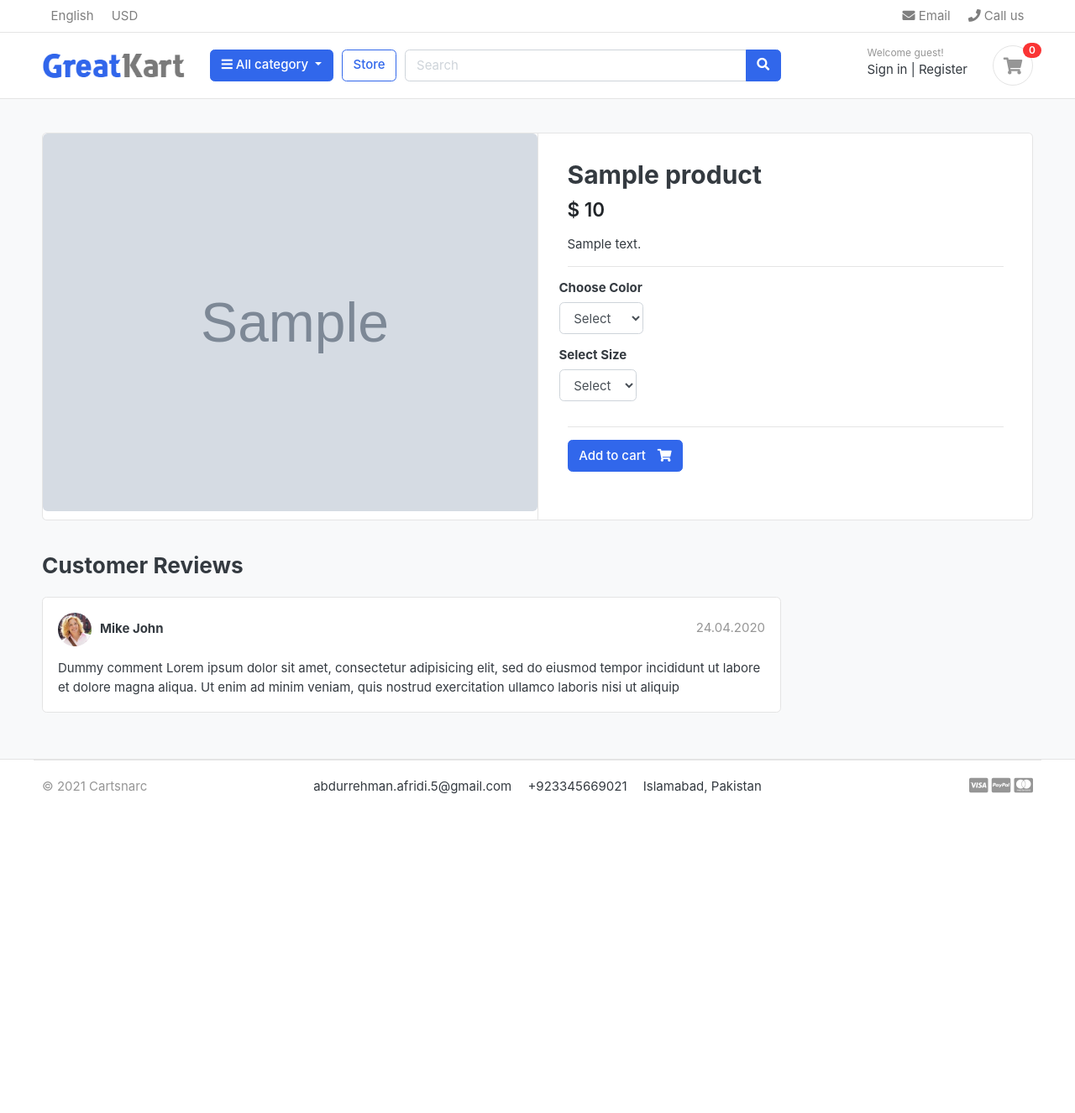
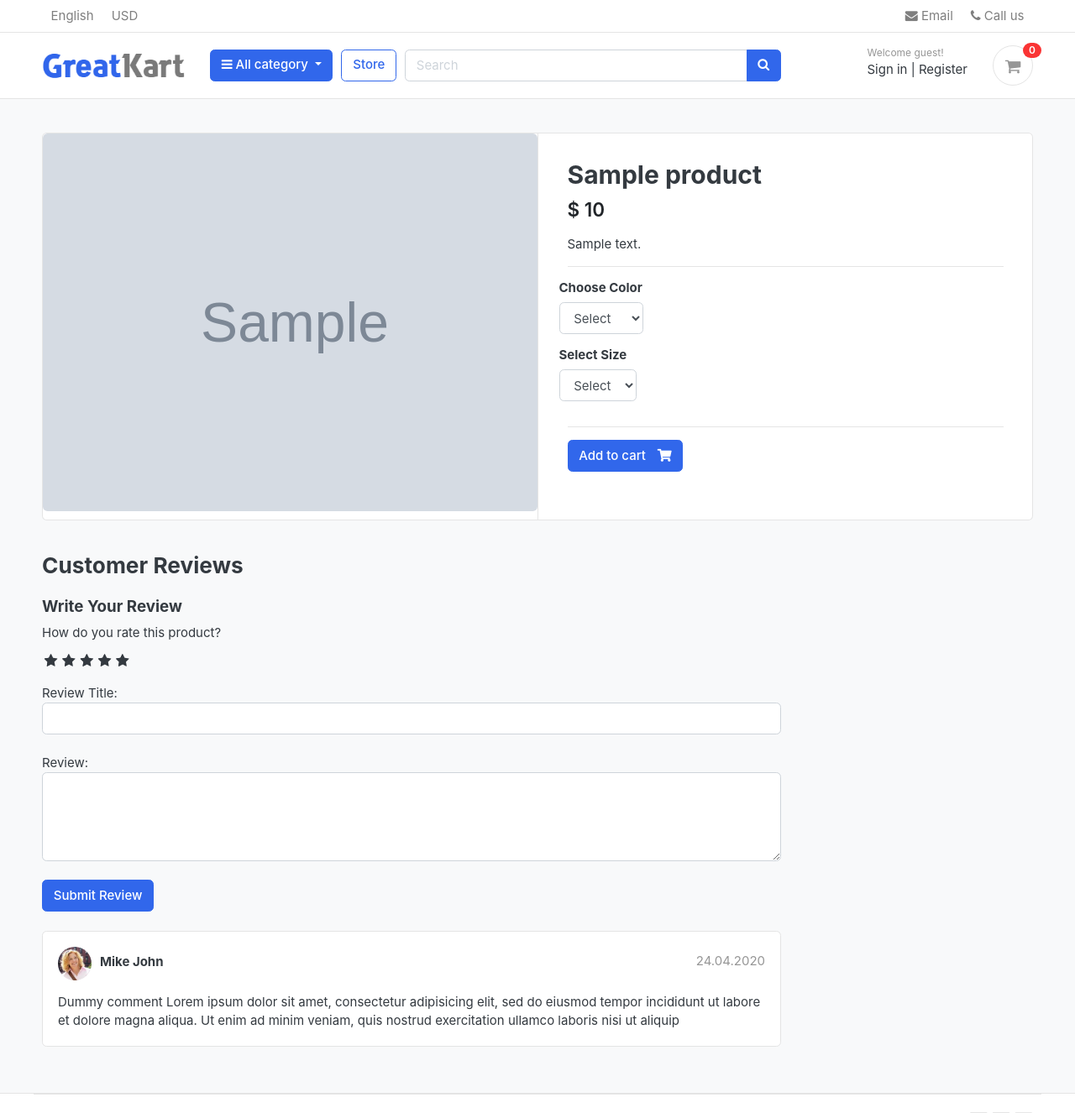
Before and after one commit to therealabdi2/cartsnarc-django, a Django app: a page that uses templates/base.html in a window 1280 px wide. Shown: the top 1326 px of the page at 84% size. Before the commit the page ends 946 px from the top, so only its background shows below. Run offline with Django 3.2, Linux system fonts and the light colour scheme; tables that the repository leaves empty hold one stand-in row (values such as "Sample post"); grey boxes marked "Sample" are stand-in pictures; some libraries are stand-ins or nearby versions; some web fonts are replaced.

Commit message:
add review forms and style css

```diff
--- /dev/null
+++ b/cartsnarc/static/css/custom.css
@@ -0,0 +1,44 @@
+/*hide radio button*/
+.rate > input {
+    display: none;
+}
+
+.rate {
+    display: inline-block;
+    border: 0;
+}
+
+.rate > label {
+    float: right;
+}
+
+/*start showing the stars*/
+.rate > label:before {
+    display: inline-block;
+    font-size: 1.1rem;
+    font-family: FontAwesome;
+    content: "\f005";
+    margin: 0;
+    padding: 0.3rem .2rem;
+    cursor: pointer;
+}
+
+/*half star*/
+
+.rate .half:before {
+    content: "\f089";
+    position: absolute;
+    padding-right: 0;
+}
+
+/*click and hover*/
+input:checked ~ label, label:hover ~ label {
+    color: #ffb503;
+}
+
+/*hover highlight*/
+input:checked + label:hover, input:checked ~ label:hover, input:checked ~ label:hover ~ label,
+label:hover ~ input:checked ~ label {
+    color: #cc9000;
+
+}
--- /dev/null
+++ b/static/css/custom.css
@@ -0,0 +1,4 @@
+/*hide radio button*/
+.rate > input{
+    display: none;
+}
--- a/store/urls.py
+++ b/store/urls.py
@@ -6,6 +6,7 @@ urlpatterns = [
     path('', views.store, name='store'),
     path('category/<slug:category_slug>/', views.store, name='products_by_category'),
     path('category<slug:category_slug>/<slug:product_slug>/', views.product_detail, name='products_detail'),
-    path('search/', views.search, name='search')
+    path('search/', views.search, name='search'),
+
 
 ]
--- a/templates/base.html
+++ b/templates/base.html
@@ -3,8 +3,8 @@
 <html lang="en">
 <head>
     <meta charset="utf-8">
-<meta http-equiv="pragma" content="no-cache" />
-<meta http-equiv="cache-control" content="max-age=604800" />
+    <meta http-equiv="pragma" content="no-cache"/>
+    <meta http-equiv="cache-control" content="max-age=604800"/>
     <meta name="viewport" content="width=device-width, initial-scale=1, shrink-to-fit=no">
 
     <title>CartNarcs | One of the Biggest Online Shopping Platform</title>
@@ -23,8 +23,10 @@
 
     <!-- custom style -->
     <link href="{% static 'css/ui.css' %}" rel="stylesheet" type="text/css"/>
-<link href="{% static 'css/responsive.css' %}" rel="stylesheet" media="only screen and (max-width: 1200px)" />
+    <link href="{% static 'css/responsive.css' %}" rel="stylesheet" media="only screen and (max-width: 1200px)"/>
 
+    <link href="{% static 'css/custom.css' %}" rel="stylesheet" type="text/css"/>
+    <link rel="stylesheet" href="https://cdnjs.cloudflare.com/ajax/libs/font-awesome/4.7.0/css/font-awesome.min.css">
     <!-- custom javascript -->
     <script src="{% static 'js/script.js' %}" type="text/javascript"></script>
 
@@ -32,7 +34,7 @@
         /// some script
 
         // jquery ready start
-$(document).ready(function() {
+        $(document).ready(function () {
             // jQuery code
 
         });
--- a/templates/store/product_detail.html
+++ b/templates/store/product_detail.html
@@ -81,7 +81,37 @@
                         <h3>Customer Reviews </h3>
 
                     </header>
+                    <form action="" method="POST">
+                        {% csrf_token %}
+                        <h5>Write Your Review</h5>
+                        <div>
+{#                            Rating stars#}
+                            <label for="">How do you rate this product?</label>
+                            <br>
+                            <div class="rate">
+                                <input type="radio" name="rating" id="rating10" value="5" required /><label for="rating10" title="5"></label>
+                                <input type="radio" name="rating" id="rating9" value="4.5" required /><label for="rating9" title="4.5" class="half"></label>
+                                <input type="radio" name="rating" id="rating8" value="4" required /><label for="rating8" title="4"></label>
+                                <input type="radio" name="rating" id="rating7" value="3.5" required /><label for="rating7" title="3.5" class="half"></label>
+                                <input type="radio" name="rating" id="rating6" value="3" required /><label for="rating6" title="3"></label>
+                                <input type="radio" name="rating" id="rating5" value="2.5" required /><label for="rating5" title="2.5" class="half"></label>
+                                <input type="radio" name="rating" id="rating4" value="2" required /><label for="rating4" title="2"></label>
+                                <input type="radio" name="rating" id="rating3" value="1.5" required /><label for="rating3" title="1.5" class="half"></label>
+                                <input type="radio" name="rating" id="rating2" value="1" required /><label for="rating2" title="1"></label>
+                                <input type="radio" name="rating" id="rating1" value="0.5" required /><label for="rating1" title="0.5" class="half"></label>
+                            </div>
+<br>
+                            Review Title:
+                            <input type="text" class="form-control" name="subject" required>
+                            <br>
+                            Review:
+                            <textarea name="review" id="" rows="4" class="form-control"></textarea>
+                            <br>
+                            <input type="submit" value="Submit Review" class="btn btn-primary">
 
+                        </div>
+                    </form>
+                    <br>
                     <article class="box mb-3">
                         <div class="icontext w-100">
                             <img src="{% static "./images/avatars/avatar1.jpg" %}" class="img-xs icon rounded-circle">
```
Also changed, not shown: store/forms.py (added, +9 -0 lines). Lines whose indentation alone changed are shown as unchanged.
